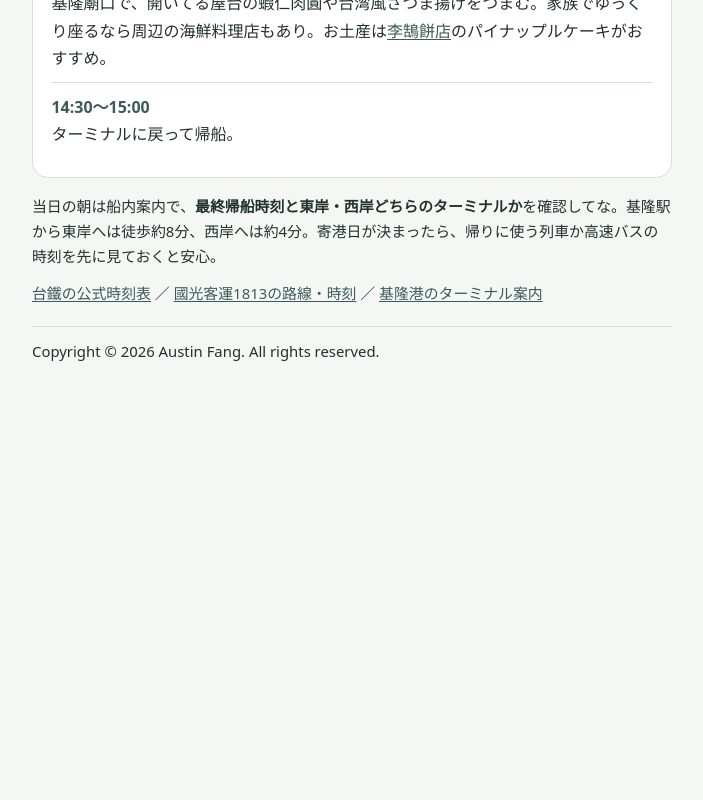
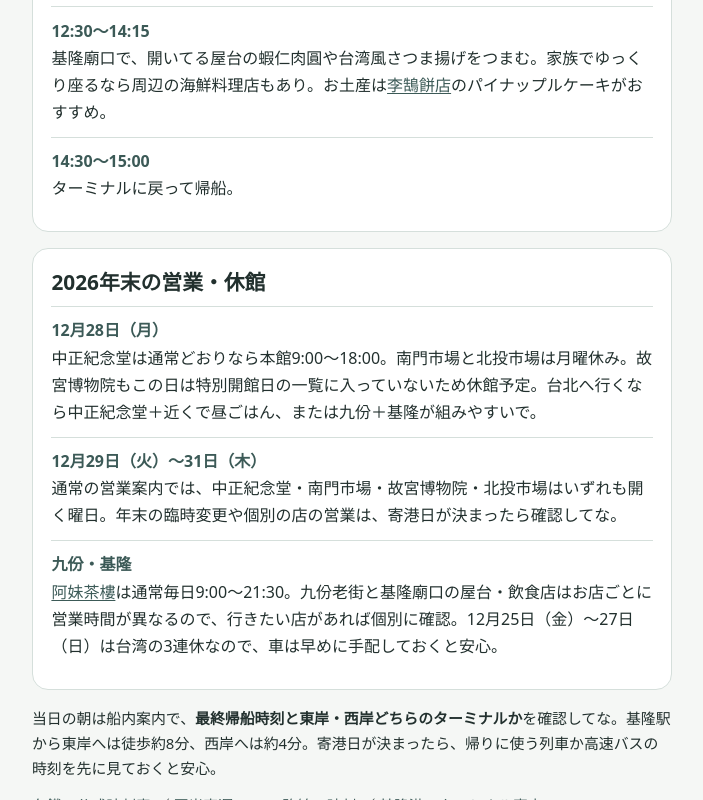
Before and after one commit to AustinF02/AustinF02, a plain HTML site: page docs/index.html in a window 1280 px wide. Shown: the part 2000-2800 px from the top of the page, without its empty margins (288-991 px from the left). Before the commit the page ends 2404 px from the top, so only its background shows below. Drawn offline with Linux system fonts and the light colour scheme.

Commit message:
Add honor guard schedule and December opening notes

```diff
--- a/docs/index.html
+++ b/docs/index.html
@@ -49,7 +49,7 @@ footer { font-size: .93rem }
 <h2>① 台北｜中正紀念堂と南門市場</h2>
 <dl>
 <dt>8:00〜9:30</dt><dd>下船後、<strong>台鐵の区間車</strong>（基隆駅 → 台北駅、乗車約45分）か、<strong>國光客運1813の高速バス</strong>（基隆轉運站 → 台北駅）で台北へ。台北駅からMRT赤線で中正紀念堂駅へ。</dd>
-<dt>9:30〜10:45</dt><dd><a href="https://www.cksmh.gov.tw/">中正紀念堂</a>を見学。自由廣場を歩いて、家族で写真を撮るのにもええよ。</dd>
+<dt>9:30〜10:45</dt><dd><a href="https://www.cksmh.gov.tw/">中正紀念堂</a>を見学。<strong>10:00の儀仗隊の巡回・訓練展示</strong>に合わせて、本館正面の階段下にある屋外の民主大道へ。通常は<strong>9:00〜17:00の毎正時</strong>に約15分、雨天中止。10:00に間に合わなければ11:00の回を見てから南門市場へ。</dd>
 <dt>10:45〜12:15</dt><dd><a href="https://www.tpnanmen.org.tw/article/239">南門市場</a>をぶらぶら。惣菜や台湾のお土産を見て、2階のフードコートで早めのお昼。近くの<a href="https://maps.app.goo.gl/wrPQ2A9vt8UZyFK7A?g_st=ipc">金峰魯肉飯</a>も僕のおすすめ。<strong>月曜は市場が原則休み</strong>やから、中正紀念堂のあと、金峰魯肉飯など近くの店で昼ごはんにすると回りやすいで。</dd>
 <dt>12:15〜15:00</dt><dd>台北駅へ戻る。<strong>台鐵なら13:45ごろまでに基隆行きに乗る</strong>目安。<strong>高速バスなら13:15ごろの便</strong>を目安に、台北駅東三門から國光客運1813で基隆轉運站へ。渋滞で時間が読みにくい日は台鐵が安心。基隆に着いたら歩いて船へ。</dd>
 </dl>
@@ -72,6 +72,14 @@ footer { font-size: .93rem }
 <dt>14:30〜15:00</dt><dd>ターミナルに戻って帰船。</dd>
 </dl>
 </section>
+<section aria-labelledby="year-end">
+<h2 id="year-end">2026年末の営業・休館</h2>
+<dl>
+<dt>12月28日（月）</dt><dd>中正紀念堂は通常どおりなら本館9:00〜18:00。南門市場と北投市場は月曜休み。故宮博物院もこの日は特別開館日の一覧に入っていないため休館予定。台北へ行くなら中正紀念堂＋近くで昼ごはん、または九份＋基隆が組みやすいで。</dd>
+<dt>12月29日（火）〜31日（木）</dt><dd>通常の営業案内では、中正紀念堂・南門市場・故宮博物院・北投市場はいずれも開く曜日。年末の臨時変更や個別の店の営業は、寄港日が決まったら確認してな。</dd>
+<dt>九份・基隆</dt><dd><a href="https://www.a-meiteahouse.com/ja">阿妹茶樓</a>は通常毎日9:00〜21:30。九份老街と基隆廟口の屋台・飲食店はお店ごとに営業時間が異なるので、行きたい店があれば個別に確認。12月25日（金）〜27日（日）は台湾の3連休なので、車は早めに手配しておくと安心。</dd>
+</dl>
+</section>
 <footer>
 <p>当日の朝は船内案内で、<strong>最終帰船時刻と東岸・西岸どちらのターミナルか</strong>を確認してな。基隆駅から東岸へは徒歩約8分、西岸へは約4分。寄港日が決まったら、帰りに使う列車か高速バスの時刻を先に見ておくと安心。</p>
 <p><a href="https://tip.railway.gov.tw/tra-tip-web/tip/">台鐵の公式時刻表</a> ／ <a href="https://buses.tw/thb/bus/181301-1813/info">國光客運1813の路線・時刻</a> ／ <a href="https://cruise.twport.com.tw/portinfo.aspx?a=2591&amp;hid=5&amp;l=2">基隆港のターミナル案内</a></p>
```
